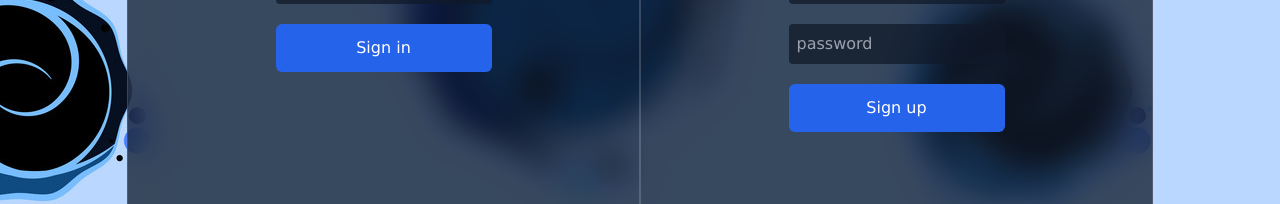
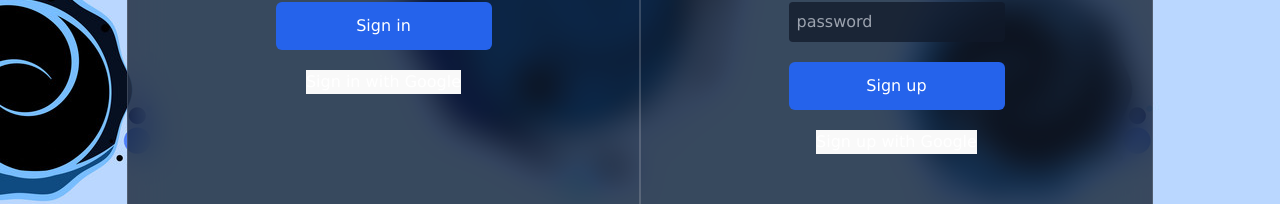
Before and after one commit to BNK989/chatApp-v2, a React (Vite) app: page / in a window 1280 px wide. Shown: the part 434-638 px from the top of the page. Built offline with nearby package versions, Linux system fonts and the light colour scheme; no server answers.

Commit message:
added sign in with google

```diff
--- a/src/cmps/Login.tsx
+++ b/src/cmps/Login.tsx
@@ -1,9 +1,8 @@
 import { FormEvent, useState } from 'react'
 import { useToast } from '@/components/ui/use-toast'
-import { createUserWithEmailAndPassword, signInWithEmailAndPassword } from 'firebase/auth'
+import { GoogleAuthProvider, createUserWithEmailAndPassword, signInWithEmailAndPassword, signInWithPopup } from 'firebase/auth'
 import { doc, setDoc } from 'firebase/firestore'
-import { auth, db } from '@/lib/firebase'
-// import { BlockList } from 'net'
+import { auth, db, gProvider } from '@/lib/firebase'
 import { upload } from '@/lib/upload'
 import { RotatingLines } from 'react-loader-spinner'
 
@@ -61,6 +60,48 @@ export function Login() {
         }
         finally{
           setLoading(false)
+        }
+    }
+
+    const handleGoogleSignIn = async () => {
+        try {
+            await signInWithPopup(auth, gProvider)
+                .then( async (result) => {
+                    const {uid, displayName, email, photoURL: avatar} = result.user
+                    const username = displayName?.toLocaleLowerCase()
+                    const isNew = result.user.metadata.creationTime === result.user.metadata.lastSignInTime
+
+                 if(isNew) {
+                     await setDoc(doc(db, 'users', uid), {
+                         username,
+                         email,
+                         avatar,
+                         id: uid,
+                         blocked: [],
+                     })
+
+                     await setDoc(doc(db, 'userChats', uid), {
+                       chats: [],
+                     })
+                }
+
+
+            }).catch((error) => {
+                console.error('from promise error:',error)
+            })
+            toast({
+                className: 'bg-black text-white border-none left-[-100px] border-b-2 border-green-500',
+                title: 'Success',
+                description: 'Logged in successfully',
+            })
+            // window.location.reload()
+        } catch (err) {
+            console.error(err)
+            toast({
+                className: 'bg-black text-white border-none left-[-100px] border-b-2 border-red-500',
+                title: 'Error while logging in',
+                description: 'Please try again',
+            })
         }
     }
 
@@ -140,6 +181,9 @@ export function Login() {
                     <h5>Don't have an account?</h5>
                     <button onClick={(prev) => setIsRegister(prev => !prev)} className="w-full py-3 rounded-md bg-myBlue font-medium cursor-pointer">Sign up</button>
                 </div>
+                <div className="signInWithGoogle">
+                    <button onClick={handleGoogleSignIn}>Sign in with Google</button>
+                </div>
             </div>
             <div className="separator h-4/5 w-[2px] bg-myBorder hidden md:block"></div>
 
@@ -192,6 +236,9 @@ export function Login() {
                     <h5>Already have an account?</h5>
                     <button onClick={(prev) => setIsRegister(prev => !prev)} className="w-full py-3 rounded-md bg-myBlue font-medium cursor-pointer">Sign in</button>
                 </div>
+                <div className="signInWithGoogle">
+                    <button onClick={handleGoogleSignIn}>Sign up with Google</button>
+                </div>
             </div>
         </div>
     )
--- a/src/lib/firebase.ts
+++ b/src/lib/firebase.ts
@@ -1,7 +1,8 @@
 import { initializeApp } from 'firebase/app'
-import { getAuth } from 'firebase/auth'
+import { getAuth, GoogleAuthProvider } from 'firebase/auth'
 import { getFirestore } from 'firebase/firestore'
 import { getStorage } from 'firebase/storage'
+// import { getMessaging } from 'firebase/messaging'
 
 const firebaseConfig = {
     apiKey: import.meta.env.VITE_API_KEY,
@@ -19,3 +20,5 @@ const app = initializeApp(firebaseConfig)
 export const auth = getAuth()
 export const db = getFirestore()
 export const storage = getStorage()
+
+export const gProvider = new GoogleAuthProvider()//.addScope('https://www.googleapis.com/auth/profileinfo.readonly')
```
Also changed, not shown: 1 other file (tests, documents, lock files or other folders).
